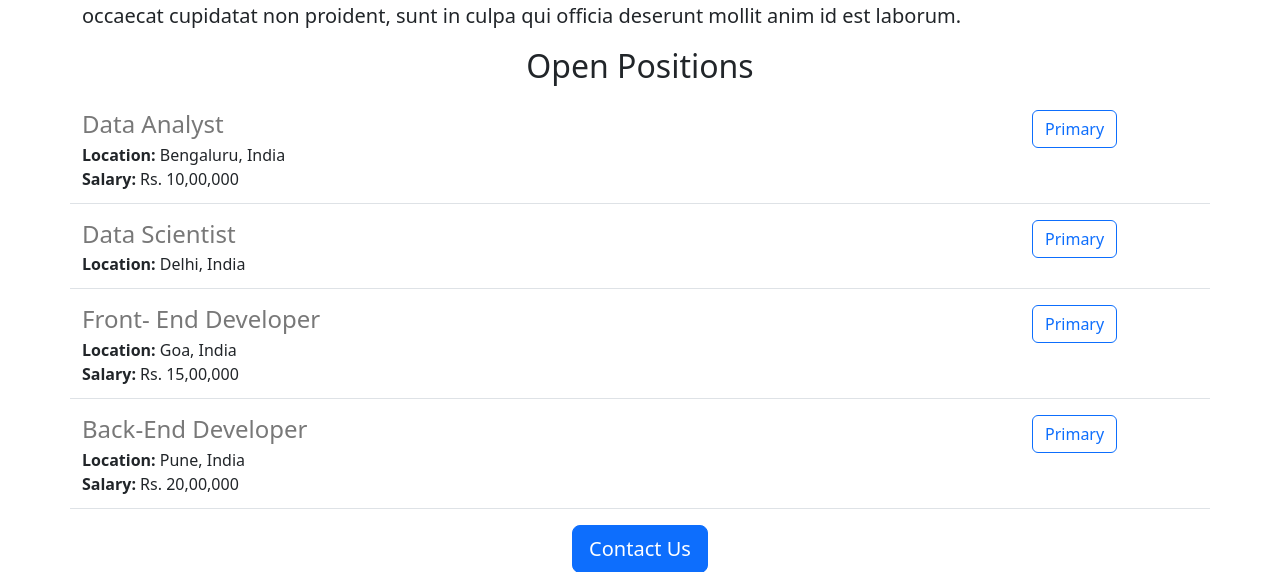
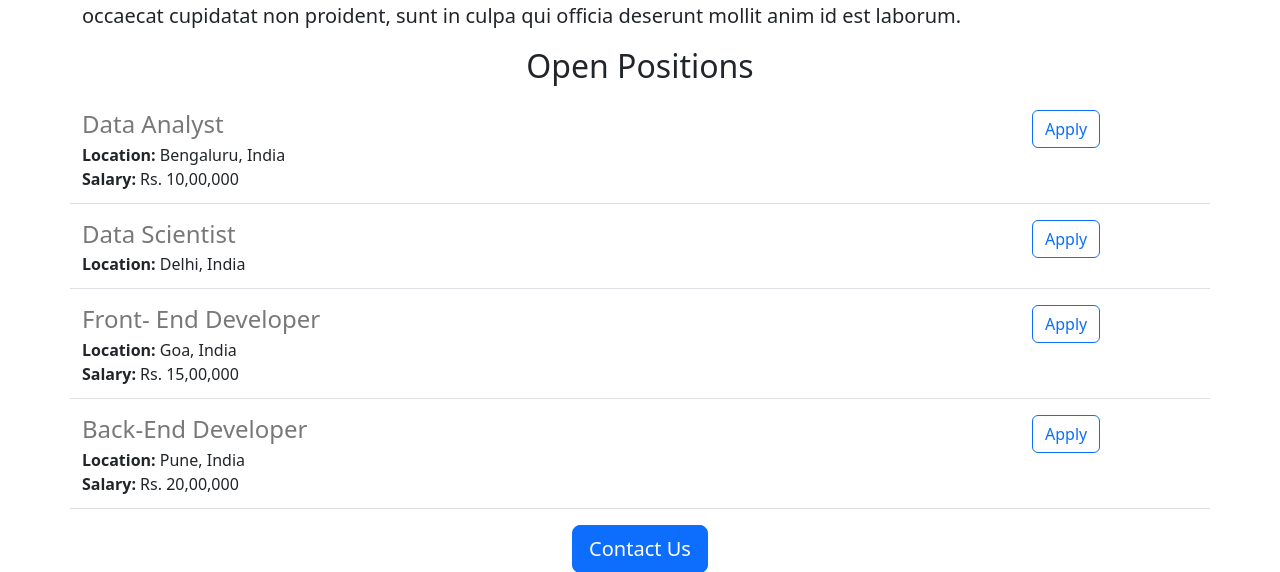
Before and after one commit to SINGHH11/career-portal, a Flask app: page / in a window 1280 px wide. Shown: the part 599-1171 px from the top of the page. Run offline with Flask 3, Linux system fonts and the light colour scheme.

Commit message:
added apply button

```diff
--- a/templates/jobitems.html
+++ b/templates/jobitems.html
@@ -15,6 +15,6 @@
   {% endif %}
   </div>
   <div class="col-2"">
-    <button type="button" class="btn btn-outline-primary">Primary</button>
+    <button type="button" class="btn btn-outline-primary">Apply</button>
   </div>
 </div>
```
